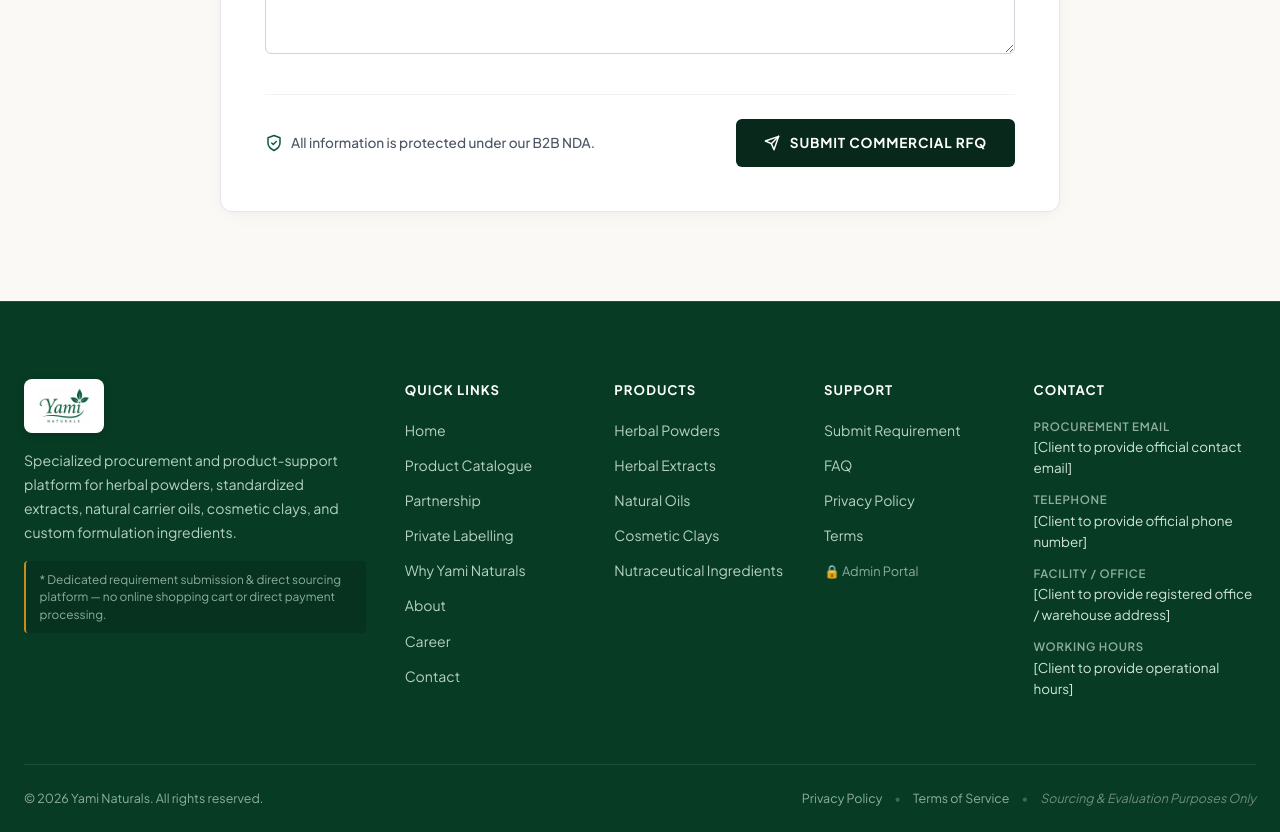
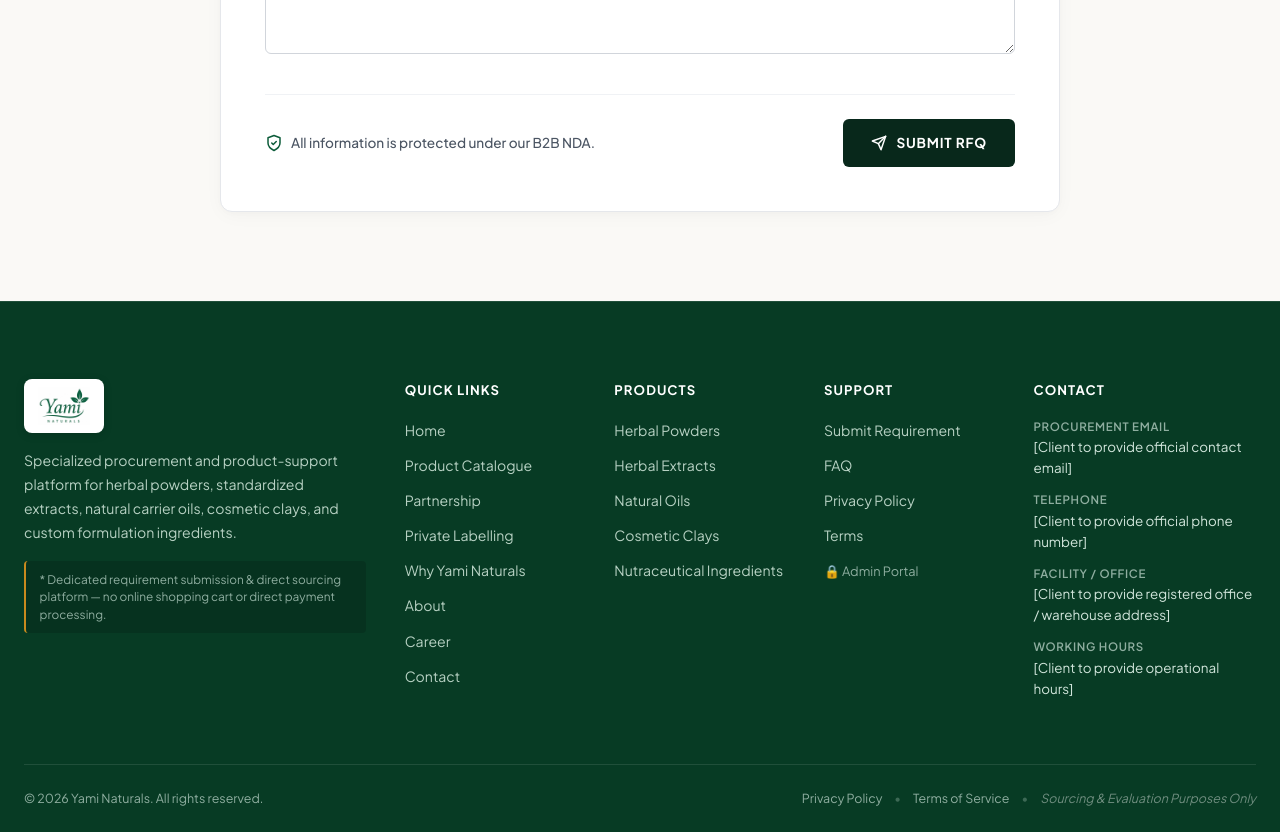
Before and after one commit to yaminaturals/yaminaturalsnewsite, a React (Vite) app: page /submit-requirement in a window 1280 px wide. Shown: the part 1000-1832 px from the top of the page. Built offline with nearby package versions, Linux system fonts and the light colour scheme; no server answers; a web font is replaced by a local one.

Commit message:
Update submit button text to SUBMIT RFQ

```diff
--- a/src/pages/public/SubmitRequirementPage.tsx
+++ b/src/pages/public/SubmitRequirementPage.tsx
@@ -251,7 +251,7 @@
                   <polyline points="22 4 12 14.01 9 11.01" />
                 </svg>
               </div>
-              <h2 className="rfq-success-title">Commercial RFQ Successfully Registered</h2>
+              <h2 className="rfq-success-title">RFQ Successfully Registered</h2>
               <p className="rfq-success-text">
                 Our procurement & technical sourcing desk has received your ingredient requirement. A formal quotation, batch COA documentation, and delivery estimate will be sent to <strong>{email}</strong>.
               </p>
@@ -564,7 +564,7 @@
                           <line x1="22" y1="2" x2="11" y2="13" />
                           <polygon points="22 2 15 22 11 13 2 9 22 2" />
                         </svg>
-                        <span>SUBMIT COMMERCIAL RFQ</span>
+                        <span>SUBMIT RFQ</span>
                       </>
                     )}
                   </button>
```
